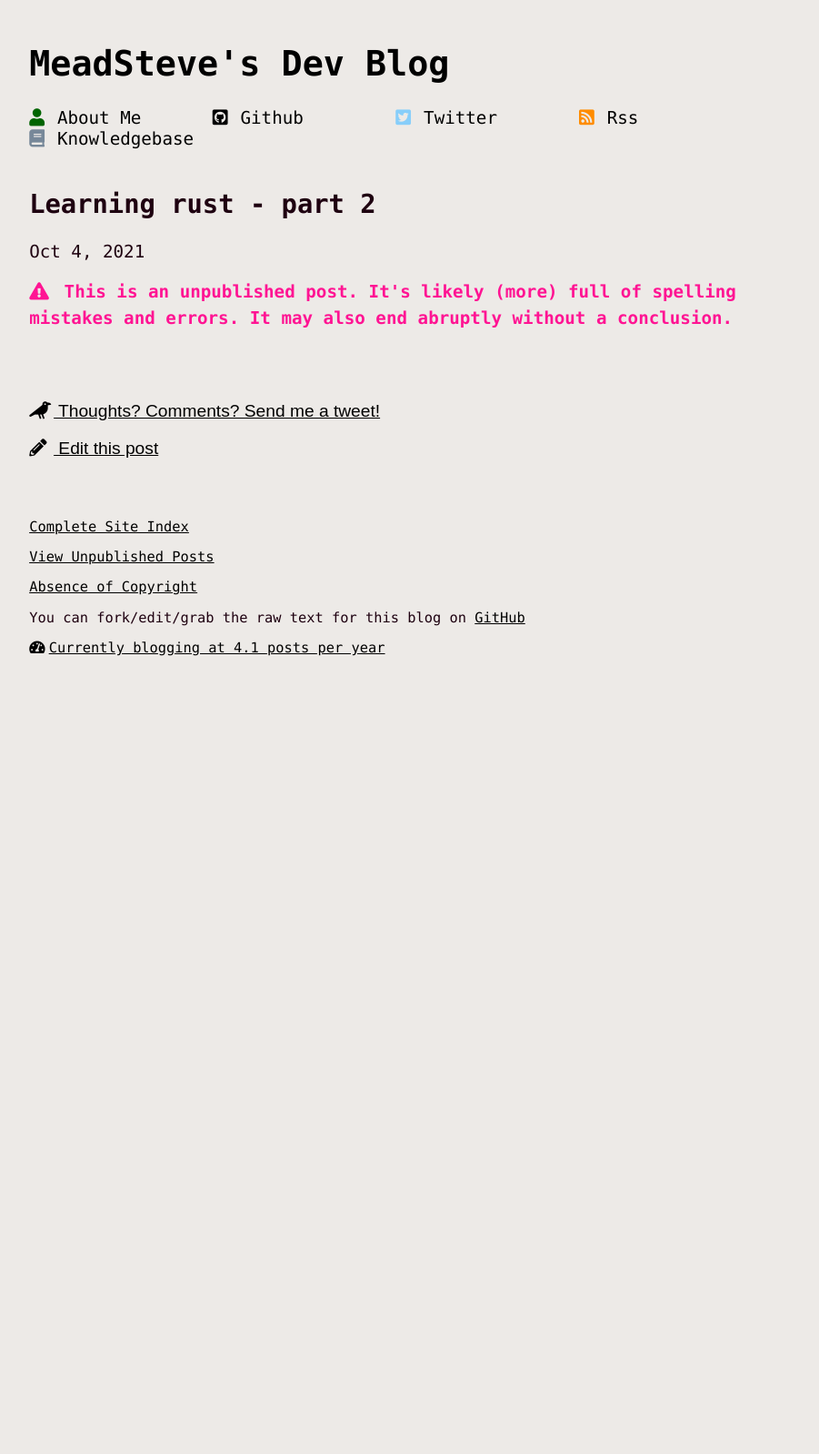
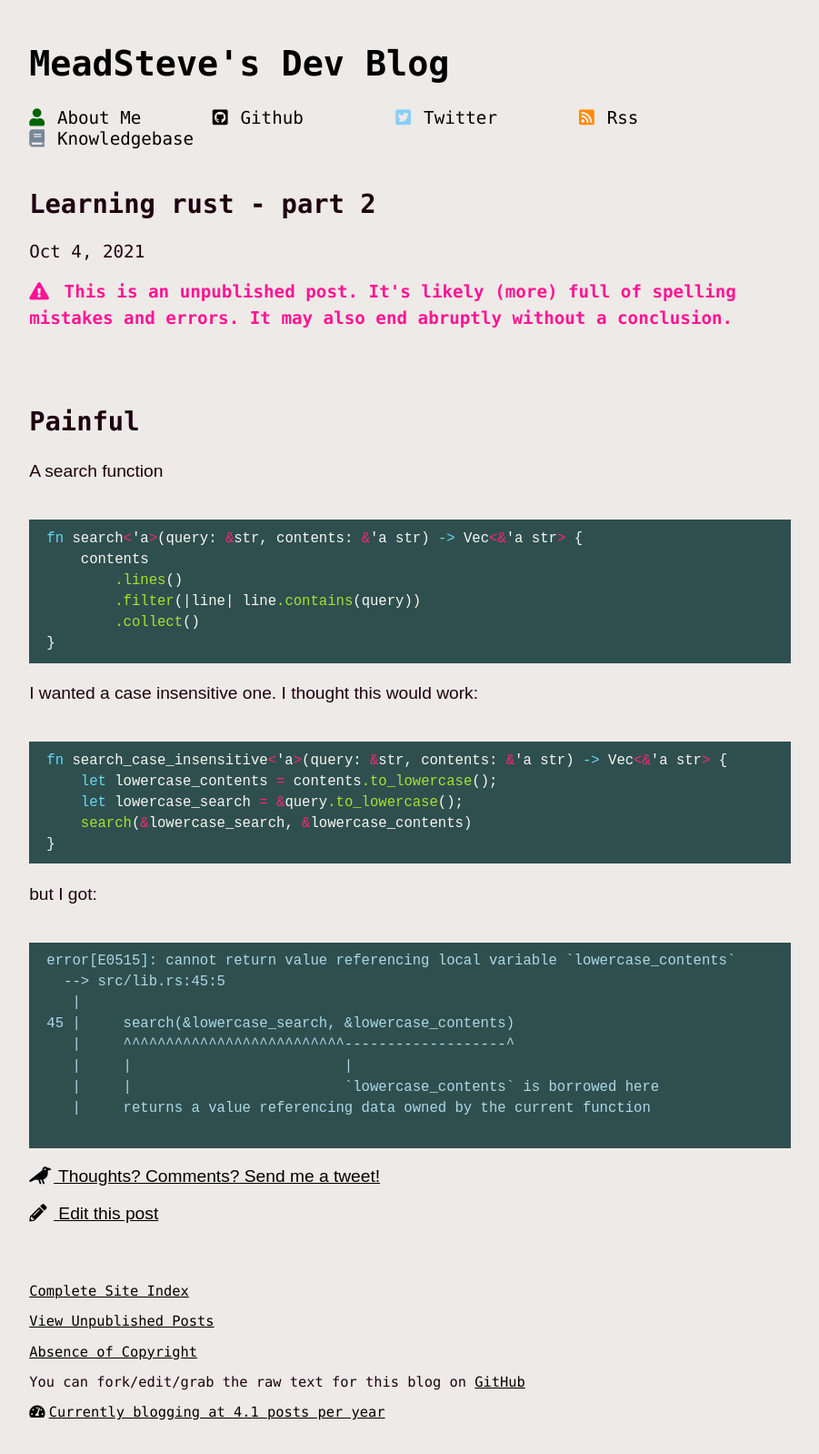
Before and after one commit to meadsteve/meadsteve.github.io, a Jekyll site: the page built from _posts/2021-10-04-learning-rust-part-2.markdown, in a window 1280 px wide. Shown: the whole page at 91% size, without its empty margins (189-1090 px from the left). Built offline with Jekyll 4.4.1, drawn with Linux system fonts in a browser that asks for light colours; before the commit the page ends 900 px from its top, so only the background shows below that.

Commit message:
rust 2 - a problem

````diff
--- a/_posts/2021-10-04-learning-rust-part-2.markdown
+++ b/_posts/2021-10-04-learning-rust-part-2.markdown
@@ -11,3 +11,40 @@ tags:
     - languages
     - learning
 ---
+
+
+## Painful
+
+A search function
+```rust
+fn search<'a>(query: &str, contents: &'a str) -> Vec<&'a str> {
+    contents
+        .lines()
+        .filter(|line| line.contains(query))
+        .collect()
+}
+```
+
+I wanted a case insensitive one. I thought this would work:
+
+```rust
+fn search_case_insensitive<'a>(query: &str, contents: &'a str) -> Vec<&'a str> {
+    let lowercase_contents = contents.to_lowercase();
+    let lowercase_search = &query.to_lowercase();
+    search(&lowercase_search, &lowercase_contents)
+}
+```
+
+but I got:
+
+```
+error[E0515]: cannot return value referencing local variable `lowercase_contents`
+  --> src/lib.rs:45:5
+   |
+45 |     search(&lowercase_search, &lowercase_contents)
+   |     ^^^^^^^^^^^^^^^^^^^^^^^^^^-------------------^
+   |     |                         |
+   |     |                         `lowercase_contents` is borrowed here
+   |     returns a value referencing data owned by the current function
+
+```
````
